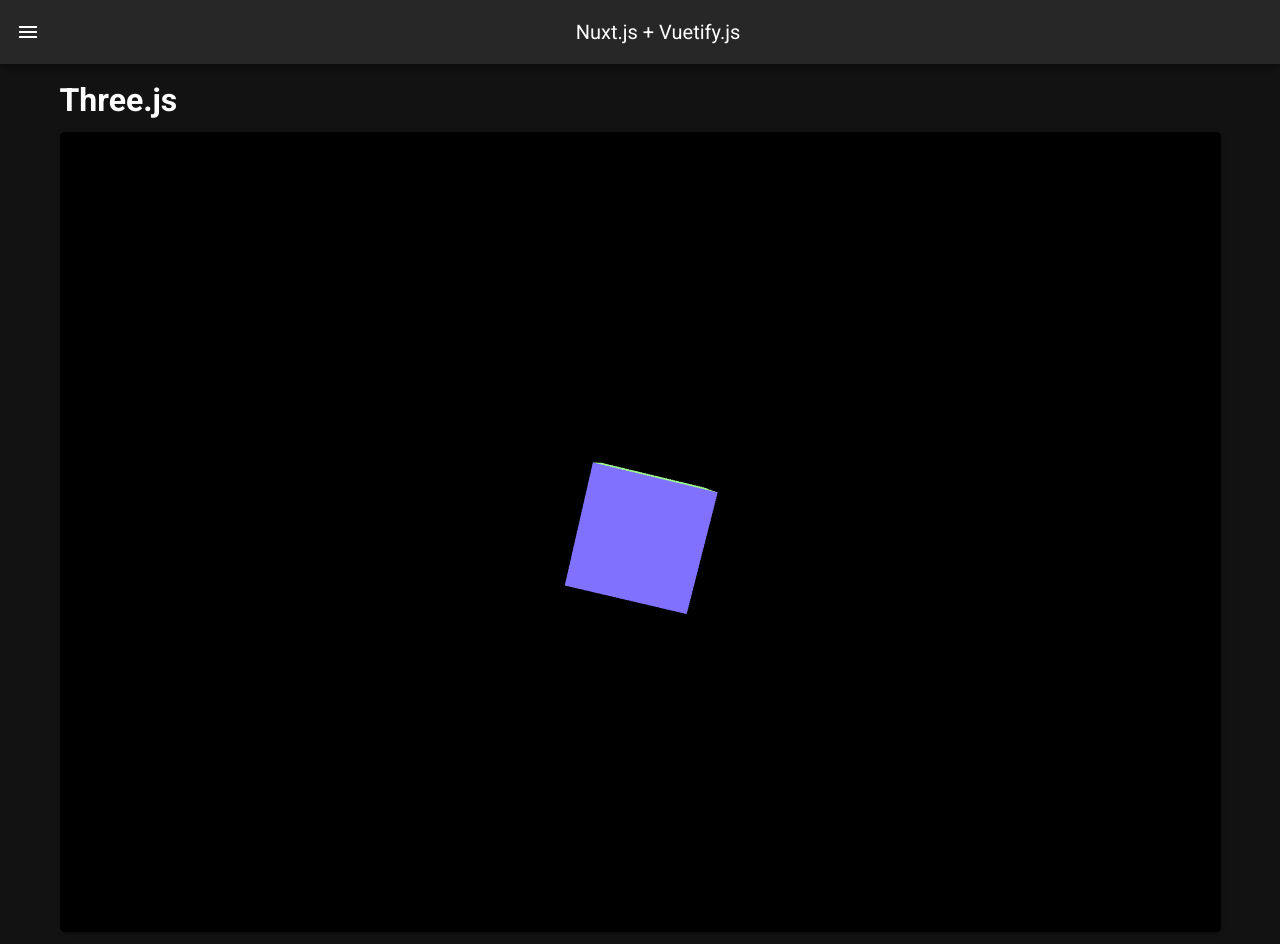
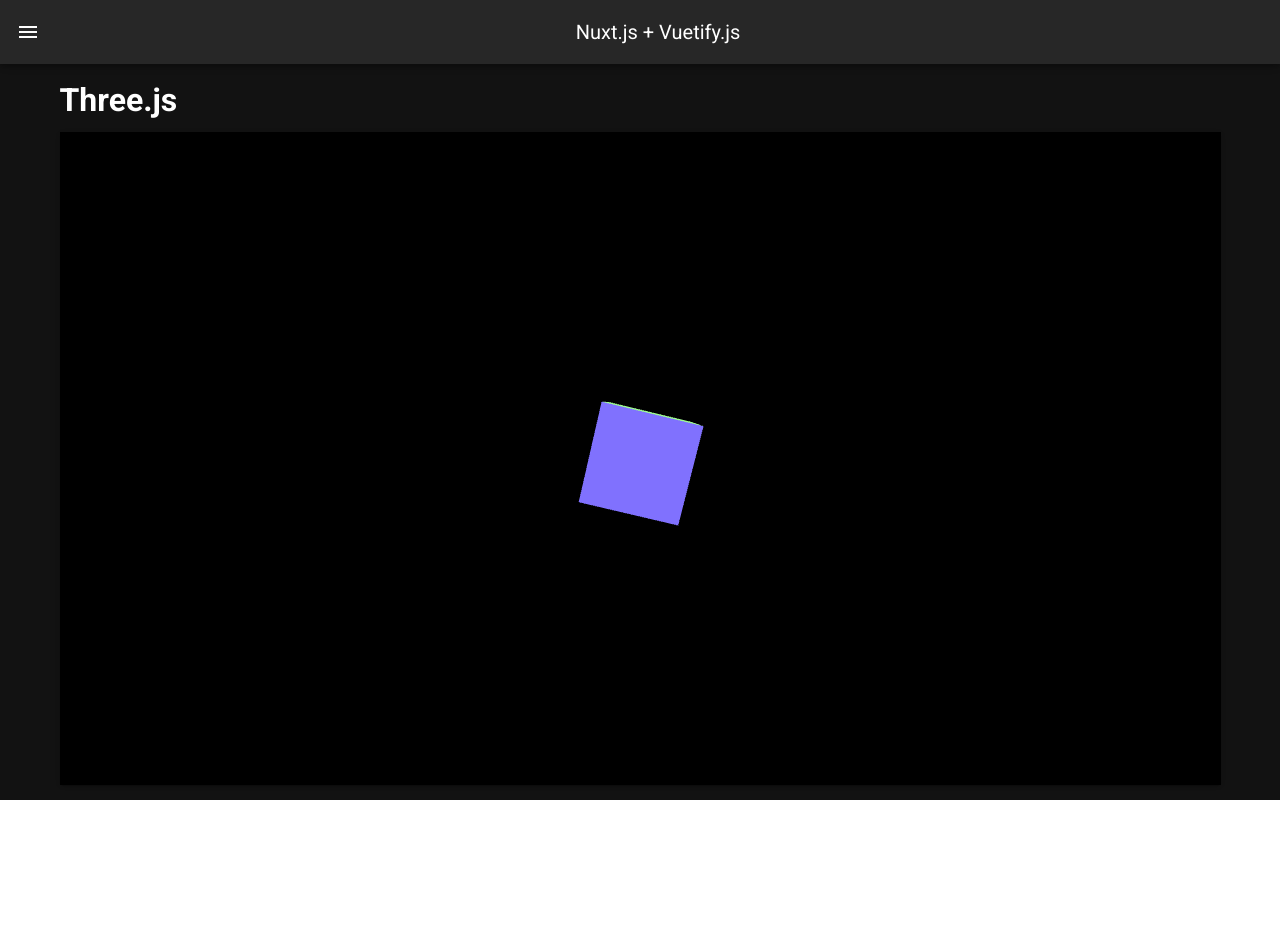
Before and after one commit to teppei-nishi/teppei-nishi.github.io, a Nuxt app: page /threejs in a window 1280 px wide. After the commit the page ends 800 px from the top, so only its background shows below. Built offline with nearby package versions, Linux system fonts and the light colour scheme.

Commit message:
no message

```diff
--- a/pages/threejs.vue
+++ b/pages/threejs.vue
@@ -1,23 +1,14 @@
 <template lang="pug">
 div
   h1 Three.js
-  v-card.mt-2.canvas
+  v-card.mt-2.card
+    .canvas
 </template>
 
 <script>
 import * as THREE from 'three'
 
 export default {
-  data() {
-    return {
-      camera: null,
-      scene: null,
-      renderer: null,
-      geometry: null,
-      material: null,
-      mesh: null,
-    }
-  },
   mounted() {
     this.init()
     this.animate()
@@ -62,12 +53,18 @@ export default {
 </script>
 
 <style lang="scss" scoped>
+.card {
+  position: relative;
+  width: 100%;
+  height: 0;
+  padding-top: 56.25%;
+}
+
 .canvas {
-  overflow: hidden;
   width: 100%;
   height: 100%;
-  margin: 0;
-  padding: 0;
-  line-height: 0;
+  position: absolute;
+  top: 0;
+  left: 0;
 }
 </style>
```
